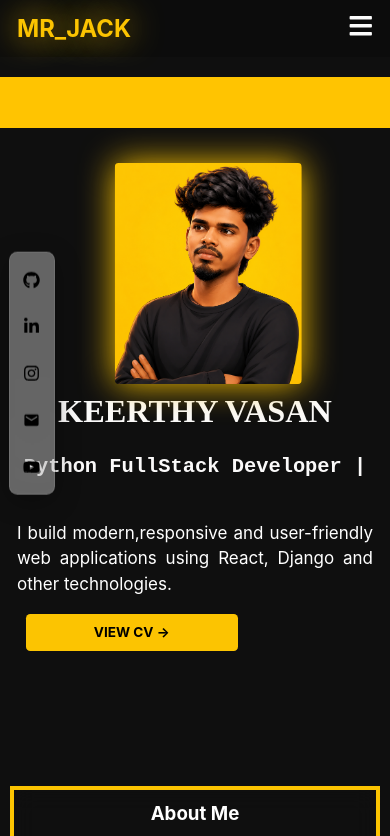
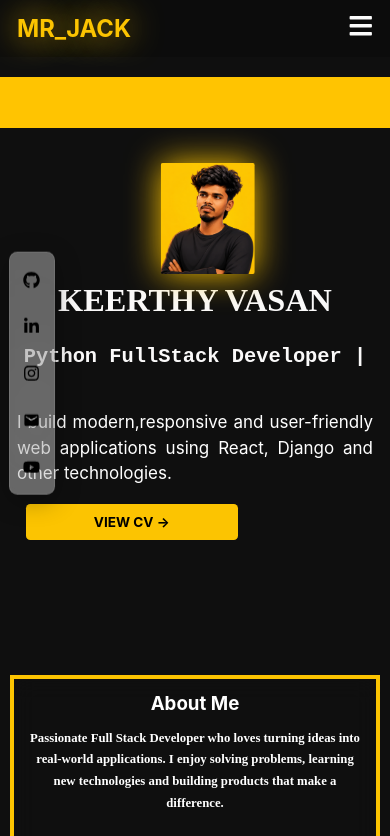
Before and after one commit to keerthy-07/my-app, a React (Create React App) app: page / in a window 390 px wide. Shown: the top 836 px of the page. Built offline with nearby package versions, Linux system fonts and the light colour scheme.

Commit message:
updated responsive head,profile and socialbar

```diff
--- a/src/components/profile/profile.css
+++ b/src/components/profile/profile.css
@@ -122,8 +122,8 @@
 
   .left img{
     position: static;
-    width: 220px;
-    height: 260px;
+    width: 110px;
+    height: 130px;
     margin: 10px auto;
     display: block;
     border-radius: 2%;
```
